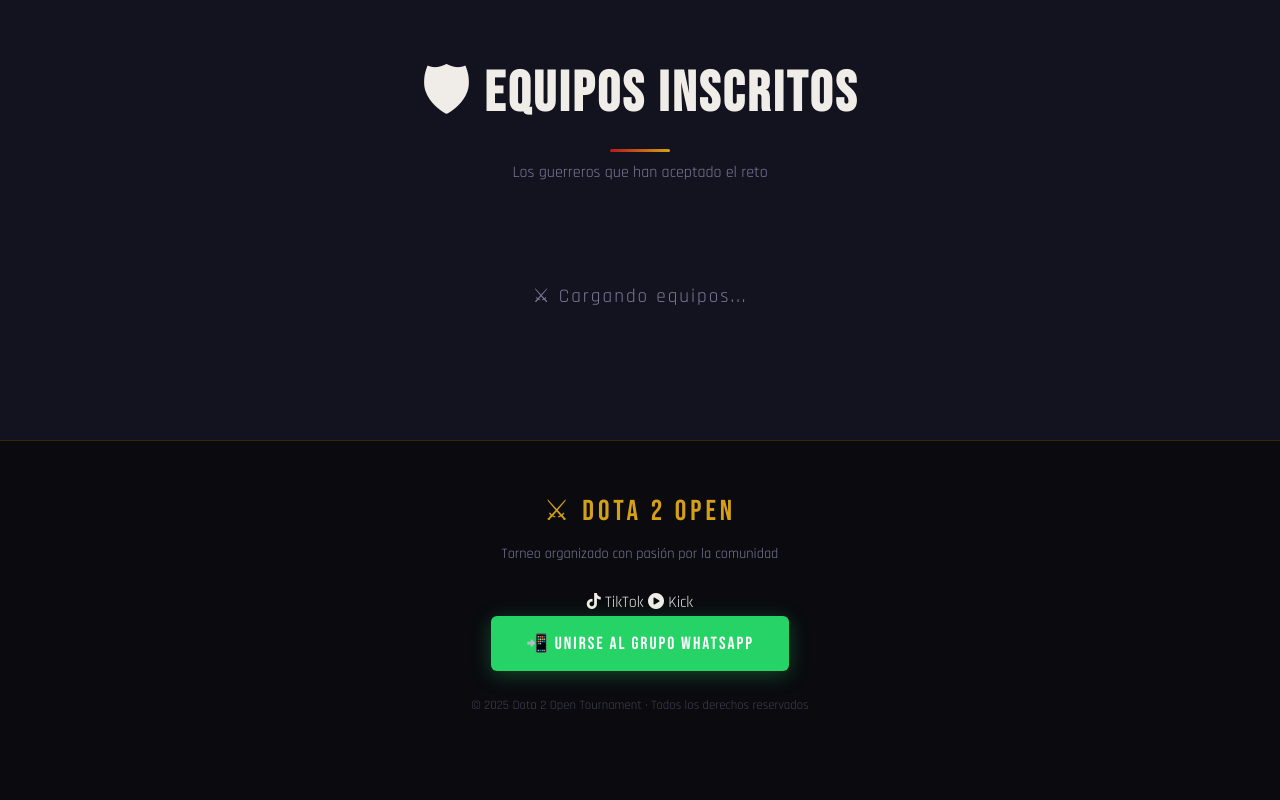
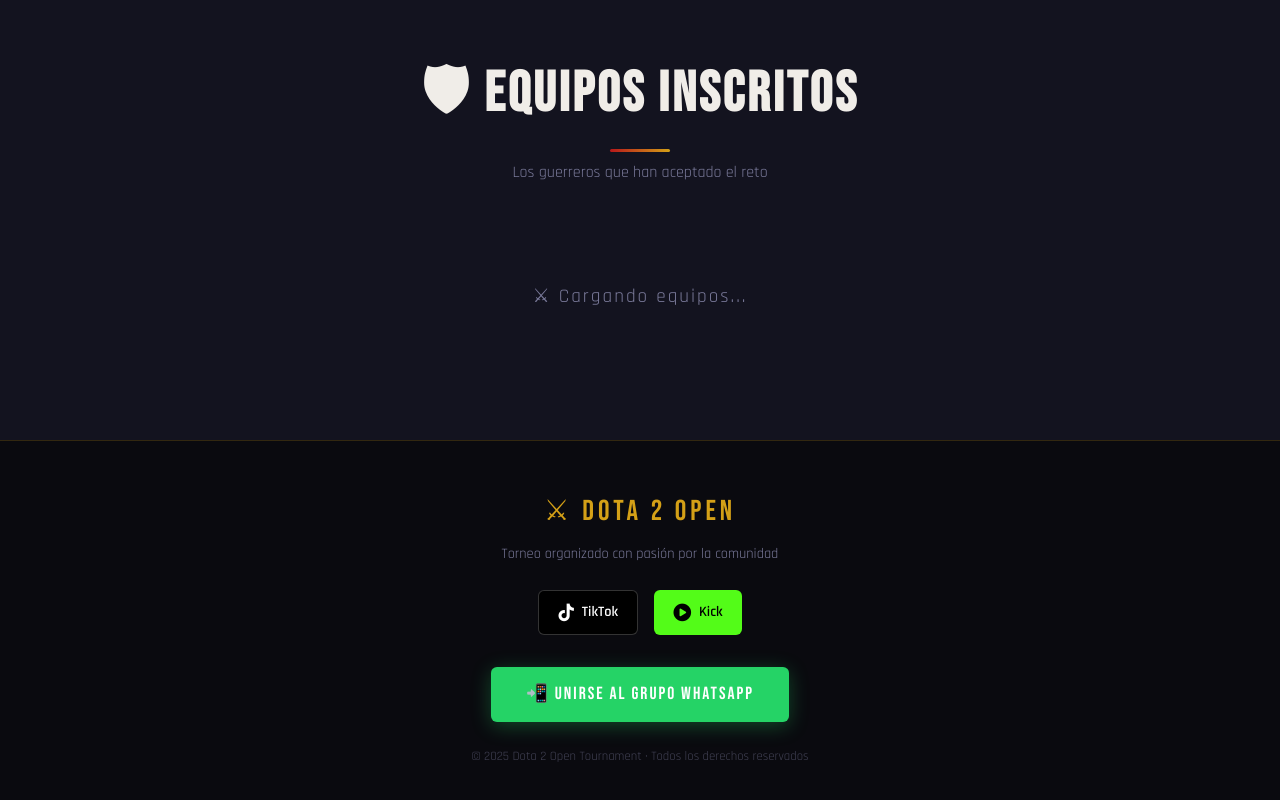
Before and after one commit to brayner573/TORNEO-DE-VERDAD-01, a plain HTML site: page index.html in a window 1280 px wide. Shown: the part 3448-4248 px from the top of the page. Before the commit the page ends 4212 px from the top, so only its background shows below. Drawn offline with Linux system fonts and the light colour scheme.

Commit message:
Add footer social media button stylesYAAAAAAAA
Added styles for social media buttons in the footer.

```diff
--- a/style.css
+++ b/style.css
@@ -612,6 +612,48 @@
 .footer-sub { color: var(--muted); font-size: 0.9rem; margin-bottom: 1.5rem; }
 .footer-copy { color: rgba(122,122,154,0.5); font-size: 0.8rem; margin-top: 1.5rem; }
 
+/* Estilos para Redes Sociales en Footer */
+.footer-socials {
+  display: flex;
+  justify-content: center;
+  gap: 1rem;
+  margin-bottom: 2rem;
+  flex-wrap: wrap;
+}
+.social-btn {
+  display: inline-flex;
+  align-items: center;
+  gap: 0.5rem;
+  padding: 0.6rem 1.2rem;
+  border-radius: var(--radius);
+  font-weight: 600;
+  font-size: 0.9rem;
+  transition: var(--trans);
+  color: #fff;
+}
+.social-btn i { font-size: 1.1rem; }
+
+.social-btn.tiktok {
+  background: #000000;
+  border: 1px solid rgba(255,255,255,0.2);
+}
+.social-btn.tiktok:hover {
+  background: #25F4EE;
+  color: #000;
+  border-color: #25F4EE;
+  transform: translateY(-2px);
+}
+
+.social-btn.kick {
+  background: #53FC18;
+  color: #000;
+}
+.social-btn.kick:hover {
+  background: #45d612;
+  transform: translateY(-2px);
+}
+
+
 /* ===== ANIMATIONS ===== */
 @keyframes fadeInDown {
   from { opacity: 0; transform: translateY(-20px); }
```
